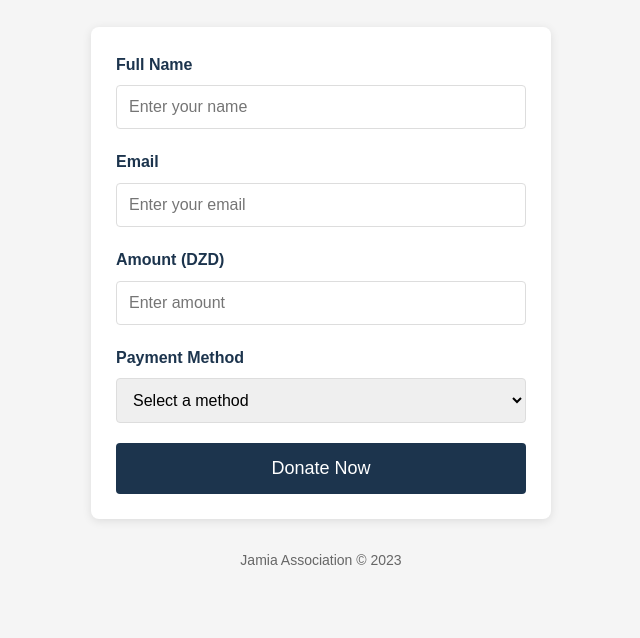
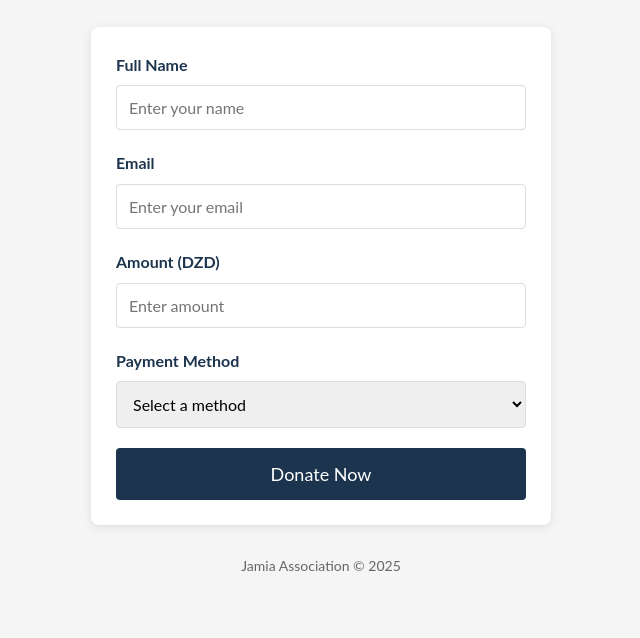
Before and after one commit to Bel-ayyoub/jamia-donate, a plain HTML site: page index.html in a window 1280 px wide. Shown: the part 265-903 px from the top of the page, without its empty margins (319-959 px from the left). Drawn offline with Linux system fonts and the light colour scheme.

Commit message:
Update index.html

```diff
--- a/index.html
+++ b/index.html
@@ -9,7 +9,7 @@
       margin: 0;
       padding: 0;
       box-sizing: border-box;
-      font-family: 'Arial', sans-serif;
+      font-family: 'Lato', sans-serif;
     }
 
     body {
@@ -154,12 +154,12 @@
 
       <div class="thank-you" id="thankYou">
         <h2>Thank You!</h2>
-        <p>Your support means the world to us.</p>
+        <p style=font-family:'Lato', sans-serif; >Your support means the world to us.</p>
       </div>
     </div>
 
     <footer>
-      <p>Jamia Association &copy; 2023</p>
+      <p>Jamia Association &copy; 2025</p>
     </footer>
   </div>
 
```
